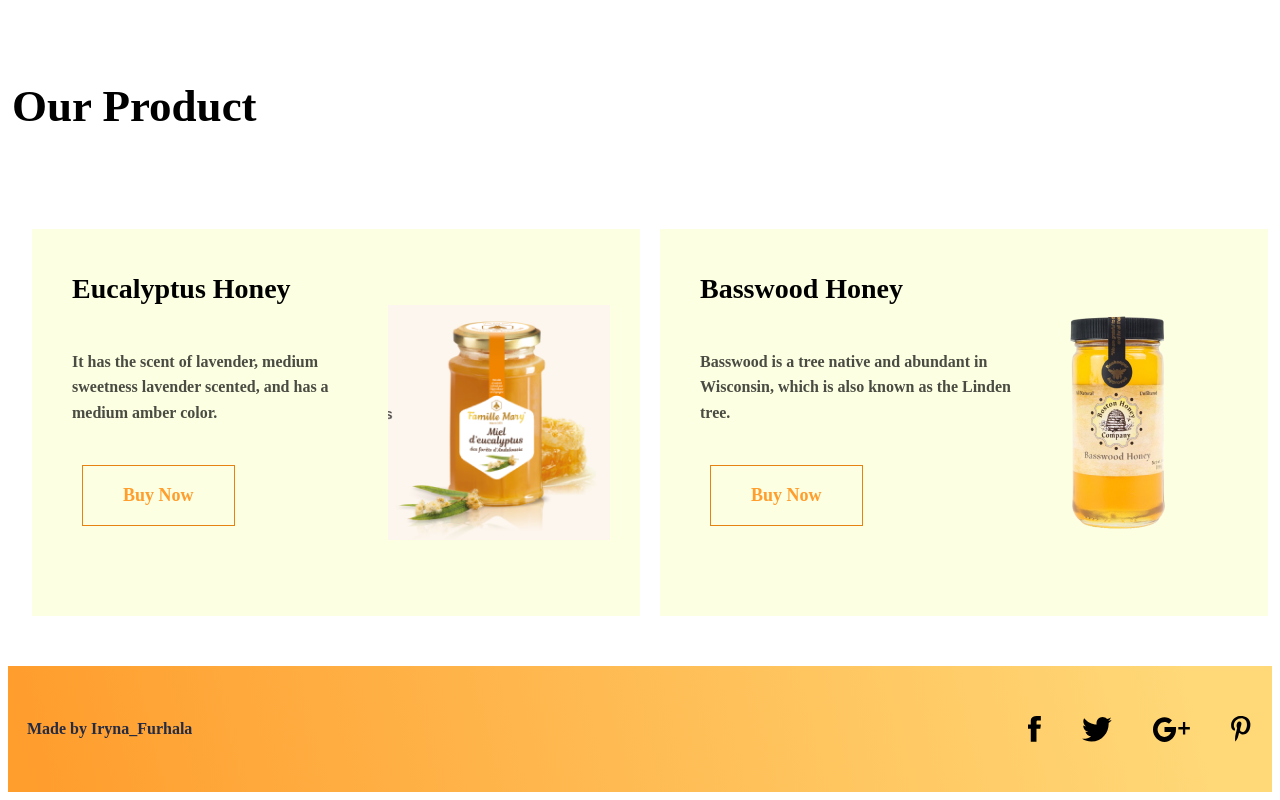
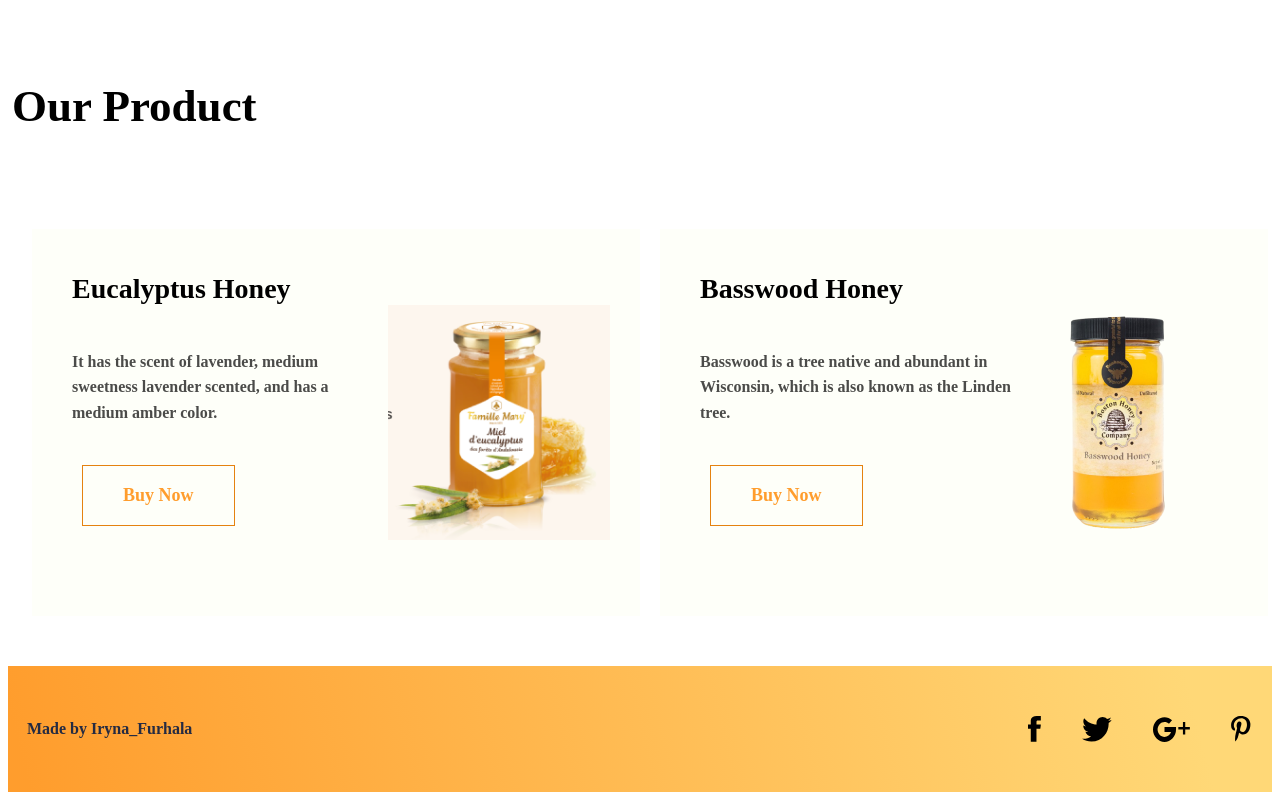
Before and after one commit to Irnyashkaaa/honeylanding, a plain HTML site: page index.html in a window 1280 px wide. Shown: the part 3269-4069 px from the top of the page. Drawn offline with Linux system fonts and the light colour scheme; files whose address does not match are found by name; a web font is replaced by a local one.

Commit message:
change background for product page

```diff
--- a/style.css
+++ b/style.css
@@ -526,7 +526,7 @@ body {
     }
 }
 .product_menu_column{
-    background-color: rgb(252, 255, 225);
+    background-color: rgb(254, 255, 249);
     margin: 50px 0px;
     flex: 1 1 50%;
     display: flex;
```
